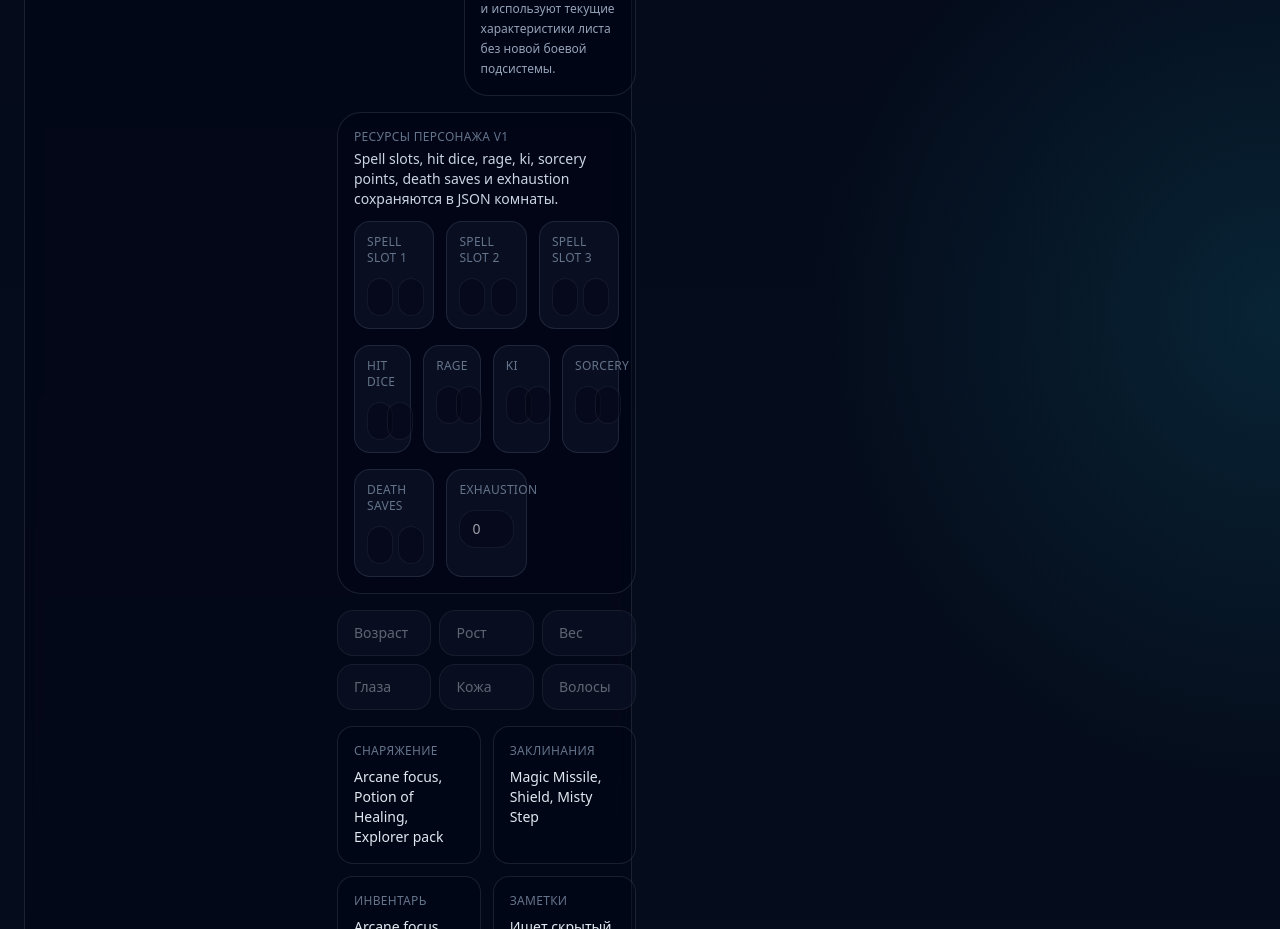
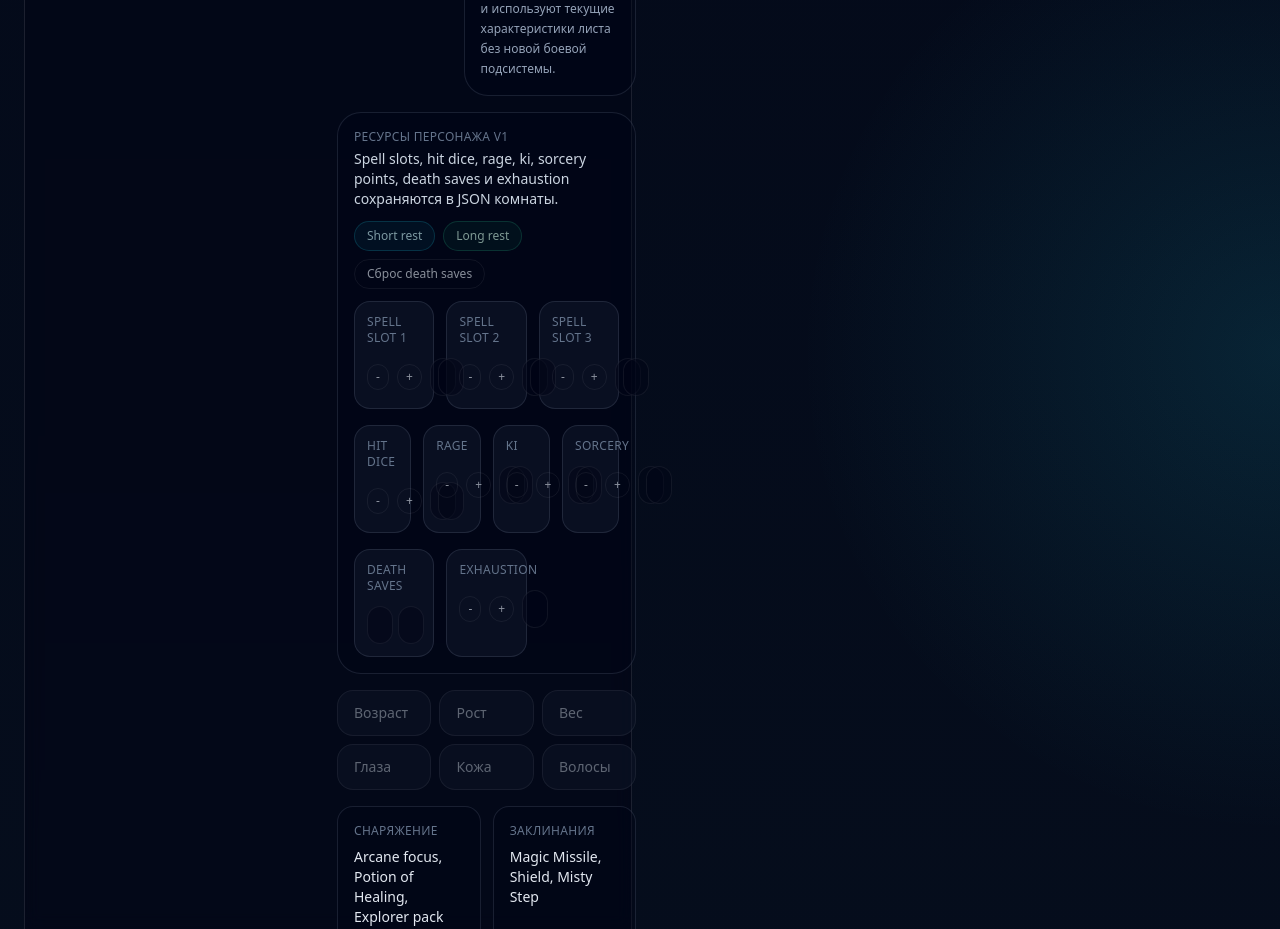
Before and after one commit to Chertwosky/dnd_me, a Next.js app: page /rooms/demo-room in a window 1280 px wide. Shown: the part 1680-2609 px from the top of the page. Built offline with nearby package versions, Linux system fonts and the light colour scheme.

Commit message:
Fix sprint 1 sheet actions behavior

```diff
--- a/components/game-room-page.tsx
+++ b/components/game-room-page.tsx
@@ -1551,6 +1551,10 @@ function getAbilityModifier(score: number) {
   return Math.floor((score - 10) / 2);
 }
 
+function formatModifier(value: number) {
+  return `${value >= 0 ? '+' : ''}${value}`;
+}
+
 function createEmptyCharacterSheet(id: string, tokenId: string, name: string): CharacterSheet {
   return {
     id,
@@ -2357,6 +2361,59 @@ export function GameRoomPage({ roomId }: { roomId: string }) {
     });
   }, [updateSelectedSheet]);
 
+  const handleAdjustSpellSlot = useCallback((index: number, delta: number) => {
+    if (!selectedSheet) return;
+    const resources = selectedSheetResources;
+    const slot = resources.spellSlots?.[index] ?? { current: 0, max: 0 };
+    const nextValue = clamp(slot.current + delta, 0, slot.max);
+    handleSpellSlotChange(index, 'current', nextValue);
+    if (nextValue !== slot.current) {
+      addJournalEntry('sheet', `${selectedSheet.name}: spell slot ${index + 1} → ${nextValue}/${slot.max}.`);
+    }
+  }, [addJournalEntry, handleSpellSlotChange, selectedSheet, selectedSheetResources]);
+
+  const handleAdjustResourceTrack = useCallback((resourceKey: 'hitDice' | 'rage' | 'ki' | 'sorceryPoints', delta: number) => {
+    if (!selectedSheet) return;
+    const resources = selectedSheetResources;
+    const track = resources[resourceKey] ?? { current: 0, max: 0 };
+    const nextValue = clamp(track.current + delta, 0, track.max);
+    handleResourceTrackChange(resourceKey, 'current', nextValue);
+    if (nextValue !== track.current) {
+      addJournalEntry('sheet', `${selectedSheet.name}: ${resourceKey} → ${nextValue}/${track.max}.`);
+    }
+  }, [addJournalEntry, handleResourceTrackChange, selectedSheet, selectedSheetResources]);
+
+  const handleResetDeathSaves = useCallback(() => {
+    if (!selectedSheet) return;
+    handleDeathSaveChange('successes', 0);
+    handleDeathSaveChange('failures', 0);
+    addJournalEntry('sheet', `${selectedSheet.name}: death saves сброшены.`);
+  }, [addJournalEntry, handleDeathSaveChange, selectedSheet]);
+
+  const handleShortRest = useCallback(() => {
+    if (!selectedSheet) return;
+    const resources = selectedSheetResources;
+    handleResourceTrackChange('hitDice', 'current', resources.hitDice?.max ?? 0);
+    addJournalEntry('sheet', `${selectedSheet.name}: short rest — hit dice восстановлены.`);
+  }, [addJournalEntry, handleResourceTrackChange, selectedSheet, selectedSheetResources]);
+
+  const handleLongRest = useCallback(() => {
+    if (!selectedSheet) return;
+    const resources = selectedSheetResources;
+    (resources.spellSlots ?? []).forEach((slot, index) => handleSpellSlotChange(index, 'current', slot.max));
+    handleResourceTrackChange('hitDice', 'current', resources.hitDice?.max ?? 0);
+    handleResourceTrackChange('rage', 'current', resources.rage?.max ?? 0);
+    handleResourceTrackChange('ki', 'current', resources.ki?.max ?? 0);
+    handleResourceTrackChange('sorceryPoints', 'current', resources.sorceryPoints?.max ?? 0);
+    handleDeathSaveChange('successes', 0);
+    handleDeathSaveChange('failures', 0);
+    updateSelectedSheet((sheet) => {
+      const nextResources = normalizeResources(sheet.resources);
+      return { ...sheet, resources: { ...nextResources, exhaustion: 0 } };
+    });
+    addJournalEntry('sheet', `${selectedSheet.name}: long rest — ресурсы восстановлены.`);
+  }, [addJournalEntry, handleDeathSaveChange, handleResourceTrackChange, handleSpellSlotChange, selectedSheet, selectedSheetResources, updateSelectedSheet]);
+
   const handleSheetChange = <K extends keyof CharacterSheet>(key: K, value: CharacterSheet[K]) => {
     if (!selectedSheet || !canEditSheet(selectedSheet)) return;
 
@@ -2975,14 +3032,14 @@ export function GameRoomPage({ roomId }: { roomId: string }) {
                                     <div className="mt-3 grid gap-2">
                                       <button
                                         type="button"
-                                        onClick={() => handleQuickRoll(selectedSheet, `${stat.label} check`, `1d20${modifier >= 0 ? '+' : ''}${modifier}`)}
+                                        onClick={() => handleQuickRoll(selectedSheet, `${stat.label} check`, `1d20${formatModifier(modifier)}`)}
                                         className="rounded-full border border-cyan-400/30 bg-cyan-500/10 px-2 py-1 text-[11px] font-medium text-cyan-100"
                                       >
                                         Check
                                       </button>
                                       <button
                                         type="button"
-                                        onClick={() => handleQuickRoll(selectedSheet, `${stat.label} save`, `1d20${modifier >= 0 ? '+' : ''}${modifier}`)}
+                                        onClick={() => handleQuickRoll(selectedSheet, `${stat.label} save`, `1d20${formatModifier(modifier)}`)}
                                         className="rounded-full border border-fuchsia-400/30 bg-fuchsia-500/10 px-2 py-1 text-[11px] font-medium text-fuchsia-100"
                                       >
                                         Save
@@ -2997,66 +3054,84 @@ export function GameRoomPage({ roomId }: { roomId: string }) {
                           <div className="rounded-3xl border border-white/8 bg-slate-950/40 p-4">
                             <div className="text-xs uppercase tracking-wide text-slate-500">Быстрые действия боя</div>
                             <div className="mt-3 grid gap-2">
-                              <button type="button" onClick={() => handleQuickRoll(selectedSheet, 'Initiative', `1d20${selectedSheetInitiativeModifier >= 0 ? '+' : ''}${selectedSheetInitiativeModifier}`)} className="rounded-2xl border border-amber-400/30 bg-amber-500/10 px-3 py-2 text-left text-sm text-amber-100">Бросить инициативу</button>
-                              <button type="button" onClick={() => handleQuickRoll(selectedSheet, 'Attack', `1d20${getAbilityModifier(selectedSheet.stats.str) >= 0 ? '+' : ''}${getAbilityModifier(selectedSheet.stats.str)}`)} className="rounded-2xl border border-emerald-400/30 bg-emerald-500/10 px-3 py-2 text-left text-sm text-emerald-100">Атака от СИЛ</button>
-                              <button type="button" onClick={() => handleQuickRoll(selectedSheet, 'Spell attack', `1d20${getAbilityModifier(selectedSheet.stats.int) >= 0 ? '+' : ''}${getAbilityModifier(selectedSheet.stats.int)}`)} className="rounded-2xl border border-violet-400/30 bg-violet-500/10 px-3 py-2 text-left text-sm text-violet-100">Заклинательная атака</button>
-                              <button type="button" onClick={() => handleQuickRoll(selectedSheet, 'Concentration', `1d20${getAbilityModifier(selectedSheet.stats.con) >= 0 ? '+' : ''}${getAbilityModifier(selectedSheet.stats.con)}`)} className="rounded-2xl border border-white/10 bg-slate-900/80 px-3 py-2 text-left text-sm text-slate-200">Проверка концентрации</button>
+                              <button type="button" onClick={() => handleQuickRoll(selectedSheet, 'Initiative', `1d20${formatModifier(selectedSheetInitiativeModifier)}`)} className="rounded-2xl border border-amber-400/30 bg-amber-500/10 px-3 py-2 text-left text-sm text-amber-100">Бросить инициативу</button>
+                              <button type="button" onClick={() => handleQuickRoll(selectedSheet, 'Attack', `1d20${formatModifier(getAbilityModifier(selectedSheet.stats.str))}`)} className="rounded-2xl border border-emerald-400/30 bg-emerald-500/10 px-3 py-2 text-left text-sm text-emerald-100">Атака от СИЛ</button>
+                              <button type="button" onClick={() => handleQuickRoll(selectedSheet, 'Spell attack', `1d20${formatModifier(getAbilityModifier(selectedSheet.stats.int))}`)} className="rounded-2xl border border-violet-400/30 bg-violet-500/10 px-3 py-2 text-left text-sm text-violet-100">Заклинательная атака</button>
+                              <button type="button" onClick={() => handleQuickRoll(selectedSheet, 'Concentration', `1d20${formatModifier(getAbilityModifier(selectedSheet.stats.con))}`)} className="rounded-2xl border border-white/10 bg-slate-900/80 px-3 py-2 text-left text-sm text-slate-200">Проверка концентрации</button>
                             </div>
                             <div className="mt-3 text-xs leading-5 text-slate-400">Кнопки пишут результат в существующий журнал и используют текущие характеристики листа без новой боевой подсистемы.</div>
                           </div>
                         </div>
 
                         <div className="rounded-3xl border border-white/8 bg-slate-950/40 p-4">
-                          <div className="mb-3 flex items-center justify-between gap-3">
+                          <div className="mb-3 flex flex-wrap items-center justify-between gap-3">
                             <div>
                               <div className="text-xs uppercase tracking-wide text-slate-500">Ресурсы персонажа v1</div>
                               <div className="mt-1 text-sm text-slate-300">Spell slots, hit dice, rage, ki, sorcery points, death saves и exhaustion сохраняются в JSON комнаты.</div>
                             </div>
-                          </div>
-                          {(() => { const resources = selectedSheetResources; return (
+                            <div className="flex flex-wrap gap-2">
+                              <button type="button" disabled={!canEditSheet(selectedSheet)} onClick={handleShortRest} className="rounded-full border border-cyan-400/30 bg-cyan-500/10 px-3 py-1.5 text-xs text-cyan-100 disabled:opacity-60">Short rest</button>
+                              <button type="button" disabled={!canEditSheet(selectedSheet)} onClick={handleLongRest} className="rounded-full border border-emerald-400/30 bg-emerald-500/10 px-3 py-1.5 text-xs text-emerald-100 disabled:opacity-60">Long rest</button>
+                              <button type="button" disabled={!canEditSheet(selectedSheet)} onClick={handleResetDeathSaves} className="rounded-full border border-white/10 px-3 py-1.5 text-xs text-slate-200 disabled:opacity-60">Сброс death saves</button>
+                            </div>
+                          </div>
+
                           <div className="space-y-4">
                             <div className="grid gap-3 md:grid-cols-3">
-                                {(resources.spellSlots ?? []).map((slot, index) => (
+                              {(selectedSheetResources.spellSlots ?? []).map((slot, index) => (
                                 <div key={`slot-${index}`} className="rounded-2xl border border-white/8 bg-slate-900/60 px-3 py-3">
                                   <div className="text-xs uppercase tracking-wide text-slate-500">Spell slot {index + 1}</div>
-                                    <div className="mt-3 grid grid-cols-2 gap-2">
+                                  <div className="mt-3 flex items-center gap-2">
+                                    <button type="button" disabled={!canEditSheet(selectedSheet)} onClick={() => handleAdjustSpellSlot(index, -1)} className="rounded-full border border-white/10 px-2 py-1 text-xs text-slate-200 disabled:opacity-60">-</button>
+                                    <button type="button" disabled={!canEditSheet(selectedSheet)} onClick={() => handleAdjustSpellSlot(index, 1)} className="rounded-full border border-white/10 px-2 py-1 text-xs text-slate-200 disabled:opacity-60">+</button>
+                                    <div className="grid flex-1 grid-cols-2 gap-2">
                                       <input type="number" min={0} value={slot.current} disabled={!canEditSheet(selectedSheet)} onChange={(event) => handleSpellSlotChange(index, 'current', Number(event.target.value))} className="rounded-2xl border border-white/10 bg-slate-950/80 px-3 py-2 text-white disabled:opacity-60" placeholder="Текущие" />
                                       <input type="number" min={0} value={slot.max} disabled={!canEditSheet(selectedSheet)} onChange={(event) => handleSpellSlotChange(index, 'max', Number(event.target.value))} className="rounded-2xl border border-white/10 bg-slate-950/80 px-3 py-2 text-white disabled:opacity-60" placeholder="Макс" />
                                     </div>
                                   </div>
+                                </div>
                               ))}
                             </div>
+
                             <div className="grid gap-3 md:grid-cols-2 xl:grid-cols-4">
                               {([['hitDice', 'Hit dice'], ['rage', 'Rage'], ['ki', 'Ki'], ['sorceryPoints', 'Sorcery']] as const).map(([key, label]) => {
-                                  const track = resources[key];
+                                const track = selectedSheetResources[key];
                                 return (
                                   <div key={key} className="rounded-2xl border border-white/8 bg-slate-900/60 px-3 py-3">
                                     <div className="text-xs uppercase tracking-wide text-slate-500">{label}</div>
-                                      <div className="mt-3 grid grid-cols-2 gap-2">
+                                    <div className="mt-3 flex items-center gap-2">
+                                      <button type="button" disabled={!canEditSheet(selectedSheet)} onClick={() => handleAdjustResourceTrack(key, -1)} className="rounded-full border border-white/10 px-2 py-1 text-xs text-slate-200 disabled:opacity-60">-</button>
+                                      <button type="button" disabled={!canEditSheet(selectedSheet)} onClick={() => handleAdjustResourceTrack(key, 1)} className="rounded-full border border-white/10 px-2 py-1 text-xs text-slate-200 disabled:opacity-60">+</button>
+                                      <div className="grid flex-1 grid-cols-2 gap-2">
                                         <input type="number" min={0} value={track?.current ?? 0} disabled={!canEditSheet(selectedSheet)} onChange={(event) => handleResourceTrackChange(key, 'current', Number(event.target.value))} className="rounded-2xl border border-white/10 bg-slate-950/80 px-3 py-2 text-white disabled:opacity-60" placeholder="Текущие" />
                                         <input type="number" min={0} value={track?.max ?? 0} disabled={!canEditSheet(selectedSheet)} onChange={(event) => handleResourceTrackChange(key, 'max', Number(event.target.value))} className="rounded-2xl border border-white/10 bg-slate-950/80 px-3 py-2 text-white disabled:opacity-60" placeholder="Макс" />
                                       </div>
                                     </div>
+                                  </div>
                                 );
                               })}
                             </div>
+
                             <div className="grid gap-3 md:grid-cols-3">
                               <div className="rounded-2xl border border-white/8 bg-slate-900/60 px-3 py-3">
                                 <div className="text-xs uppercase tracking-wide text-slate-500">Death saves</div>
                                 <div className="mt-3 grid grid-cols-2 gap-2">
-                                    <input type="number" min={0} max={3} value={resources.deathSaves?.successes ?? 0} disabled={!canEditSheet(selectedSheet)} onChange={(event) => handleDeathSaveChange('successes', Number(event.target.value))} className="rounded-2xl border border-white/10 bg-slate-950/80 px-3 py-2 text-white disabled:opacity-60" placeholder="Успехи" />
-                                    <input type="number" min={0} max={3} value={resources.deathSaves?.failures ?? 0} disabled={!canEditSheet(selectedSheet)} onChange={(event) => handleDeathSaveChange('failures', Number(event.target.value))} className="rounded-2xl border border-white/10 bg-slate-950/80 px-3 py-2 text-white disabled:opacity-60" placeholder="Провалы" />
-                                  </div>
-                                </div>
+                                  <input type="number" min={0} max={3} value={selectedSheetResources.deathSaves?.successes ?? 0} disabled={!canEditSheet(selectedSheet)} onChange={(event) => handleDeathSaveChange('successes', Number(event.target.value))} className="rounded-2xl border border-white/10 bg-slate-950/80 px-3 py-2 text-white disabled:opacity-60" placeholder="Успехи" />
+                                  <input type="number" min={0} max={3} value={selectedSheetResources.deathSaves?.failures ?? 0} disabled={!canEditSheet(selectedSheet)} onChange={(event) => handleDeathSaveChange('failures', Number(event.target.value))} className="rounded-2xl border border-white/10 bg-slate-950/80 px-3 py-2 text-white disabled:opacity-60" placeholder="Провалы" />
+                                </div>
+                              </div>
+
                               <div className="rounded-2xl border border-white/8 bg-slate-900/60 px-3 py-3">
                                 <div className="text-xs uppercase tracking-wide text-slate-500">Exhaustion</div>
-                                  <input type="number" min={0} max={6} value={resources.exhaustion ?? 0} disabled={!canEditSheet(selectedSheet)} onChange={(event) => handleExhaustionChange(Number(event.target.value))} className="mt-3 w-full rounded-2xl border border-white/10 bg-slate-950/80 px-3 py-2 text-white disabled:opacity-60" />
-                                </div>
-                              </div>
-                            </div>
-                          ); })()}
-                        </div>
-
+                                <div className="mt-3 flex items-center gap-2">
+                                  <button type="button" disabled={!canEditSheet(selectedSheet)} onClick={() => handleExhaustionChange((selectedSheetResources.exhaustion ?? 0) - 1)} className="rounded-full border border-white/10 px-2 py-1 text-xs text-slate-200 disabled:opacity-60">-</button>
+                                  <button type="button" disabled={!canEditSheet(selectedSheet)} onClick={() => handleExhaustionChange((selectedSheetResources.exhaustion ?? 0) + 1)} className="rounded-full border border-white/10 px-2 py-1 text-xs text-slate-200 disabled:opacity-60">+</button>
+                                  <input type="number" min={0} max={6} value={selectedSheetResources.exhaustion ?? 0} disabled={!canEditSheet(selectedSheet)} onChange={(event) => handleExhaustionChange(Number(event.target.value))} className="w-full rounded-2xl border border-white/10 bg-slate-950/80 px-3 py-2 text-white disabled:opacity-60" />
+                                </div>
+                              </div>
+                            </div>
+                          </div>
+                        </div>
                         <div className="grid gap-2 md:grid-cols-3">
                           <input value={selectedSheet.age ?? ''} disabled={!canEditSheet(selectedSheet)} onChange={(event) => handleSheetChange('age', event.target.value)} className="rounded-2xl border border-white/10 bg-slate-900/80 px-4 py-3 disabled:opacity-60" placeholder="Возраст" />
                           <input value={selectedSheet.height ?? ''} disabled={!canEditSheet(selectedSheet)} onChange={(event) => handleSheetChange('height', event.target.value)} className="rounded-2xl border border-white/10 bg-slate-900/80 px-4 py-3 disabled:opacity-60" placeholder="Рост" />
```
Lines whose indentation alone changed are shown as unchanged.
